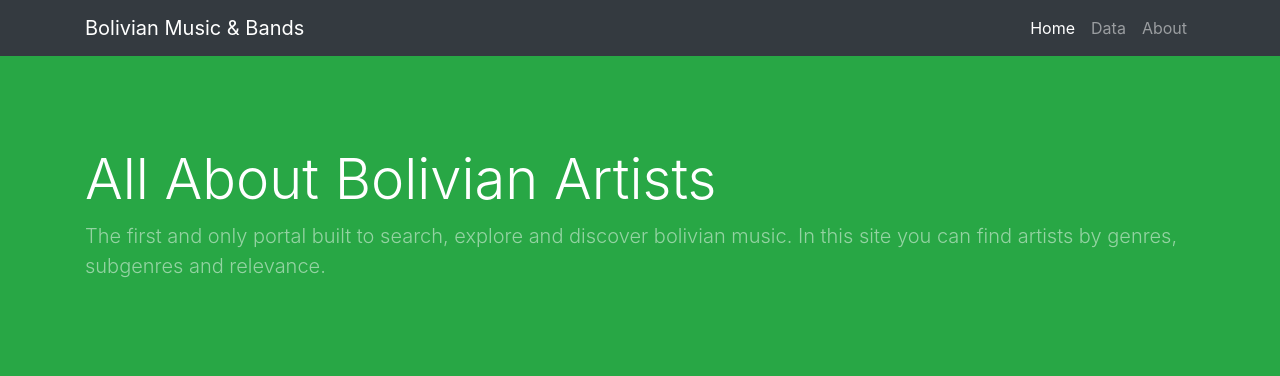
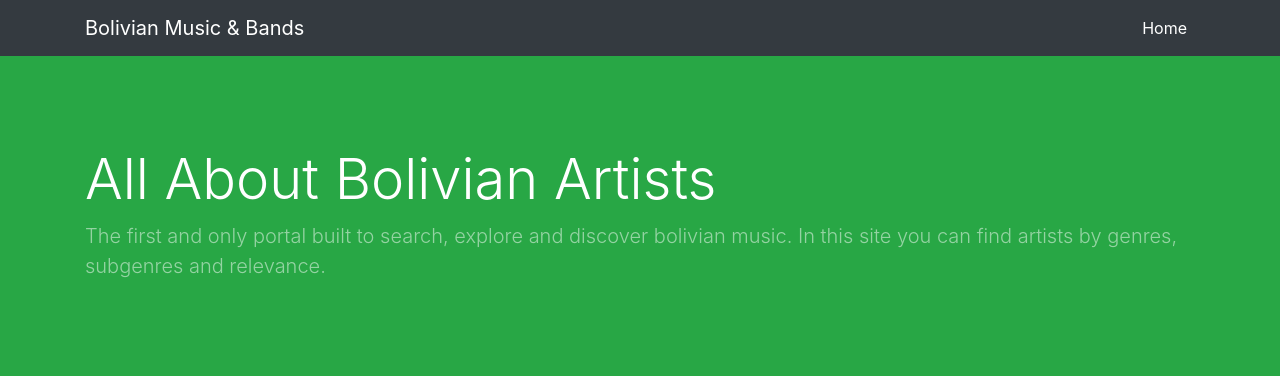
Before and after one commit to leanguardia/bolivian-music, a Flask app: template app/templates/home.html in a window 1280 px wide. Shown: the top 376 px of the page. Run offline with Flask 2, Linux system fonts and the light colour scheme; the template is opened without the code that fills it, so the values that code supplies are empty; some libraries are stand-ins or nearby versions.

Commit message:
Chore: Disable Glide

```diff
--- a/app/static/main.js
+++ b/app/static/main.js
@@ -6,6 +6,6 @@ $(document).ready(function() {
     perView: 2,
   };
 
-  new Glide('.glide', config).mount();
+  // new Glide('.glide', config).mount();
 
 });
--- a/app/templates/layout.html
+++ b/app/templates/layout.html
@@ -15,8 +15,8 @@
 
   <!-- Custom styles for this template -->
   <link rel="stylesheet" href="{{ url_for('static', filename='main.css') }}"></link>
-  <link rel="stylesheet" href="{{ url_for('static', filename='glide/glide.core.min.css') }}"></link>
-  <link rel="stylesheet" href="{{ url_for('static', filename='glide/glide.theme.min.css') }}"></link>
+  <!-- <link rel="stylesheet" href="{{ url_for('static', filename='glide/glide.core.min.css') }}"></link> -->
+  <!-- <link rel="stylesheet" href="{{ url_for('static', filename='glide/glide.theme.min.css') }}"></link> -->
 
 </head>
 
@@ -32,15 +32,9 @@
       <div class="collapse navbar-collapse" id="navbarResponsive">
         <ul class="navbar-nav ml-auto">
           <li class="nav-item active">
-            <a class="nav-link" href="#">Home
+            <a class="nav-link" href="/">Home
               <span class="sr-only">(current)</span>
             </a>
-          </li>
-          <li class="nav-item">
-          <a class="nav-link" href="/data"">Data</a>
-          </li>
-          <li class="nav-item">
-            <a class="nav-link" href="/about">About</a>
           </li>
         </ul>
       </div>
@@ -75,7 +69,7 @@
 
   <script src="{{ url_for('static', filename='jquery/jquery.min.js') }}"></script>
   <script src="{{ url_for('static', filename='bootstrap/js/bootstrap.bundle.min.js') }}"></script>
-  <script src="{{ url_for('static', filename='glide/glide.min.js') }}"></script>
+  <!-- <script src="{{ url_for('static', filename='glide/glide.min.js') }}"></script> -->
   <script src="{{ url_for('static', filename='main.js') }}"></script>
 
 </body>
```
